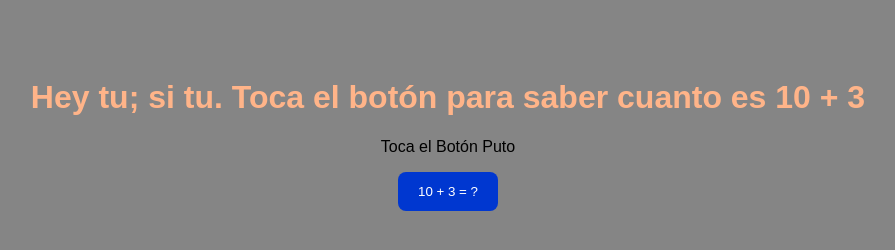
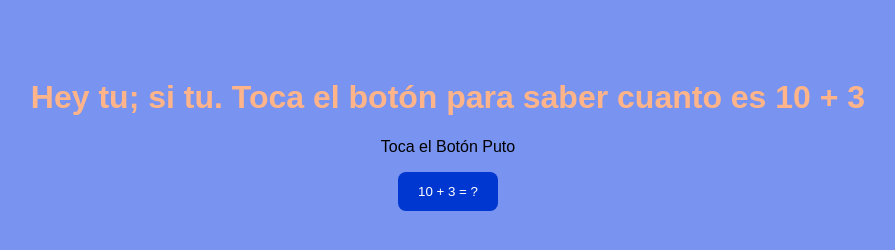
Before and after one commit to jesushdezsaoaloggo-star/Prueba-de-p-gina-WEB-dura, a plain HTML site: page index.html in a window 1280 px wide. Shown: the whole page, without its empty margins (192-1087 px from the left). Drawn offline with Linux system fonts and the light colour scheme.

Commit message:
Update style.css

```diff
--- a/style.css
+++ b/style.css
@@ -1,6 +1,6 @@
 body {
     font-family: Arial, sans-serif;
-    background-color: #858585;
+    background-color: #7894F0;
     text-align: center;
     padding: 50px;
 }
```
